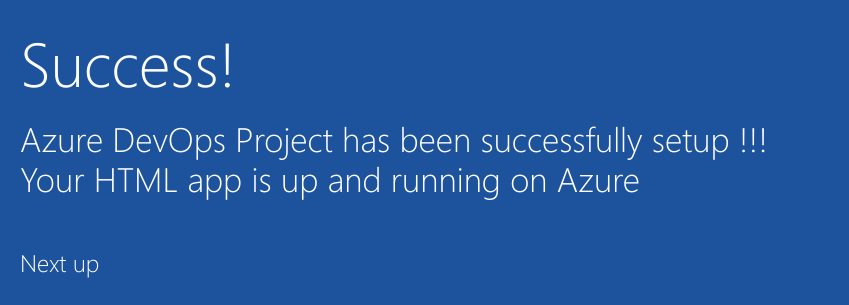
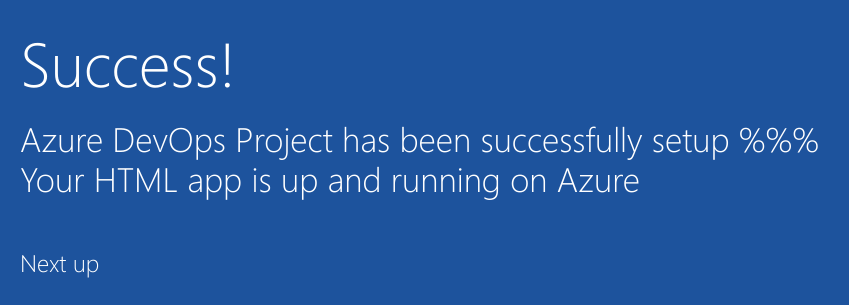
Before and after one commit to savi7012/Git_Assignment_2, a plain HTML site: page index.html in a window 1280 px wide. Shown: the part 352-657 px from the top of the page, 205-1054 px from the left. Drawn offline with Linux system fonts and the light colour scheme.

Commit message:
Updated UI

```diff
--- a/index.html
+++ b/index.html
@@ -19,7 +19,7 @@
         </div>
             <div class="content-body">
                 <div class="success-text">Success!</div>
-                <div class="description line-1"> Azure DevOps Project has been successfully setup !!!</div>
+                <div class="description line-1"> Azure DevOps Project has been successfully setup %%%</div>
                 <div class="description line-2"> Your HTML app is up and running on Azure</div>
                 <div class="next-steps-container">
                     <div class="next-steps-header">Next up</div>
```
